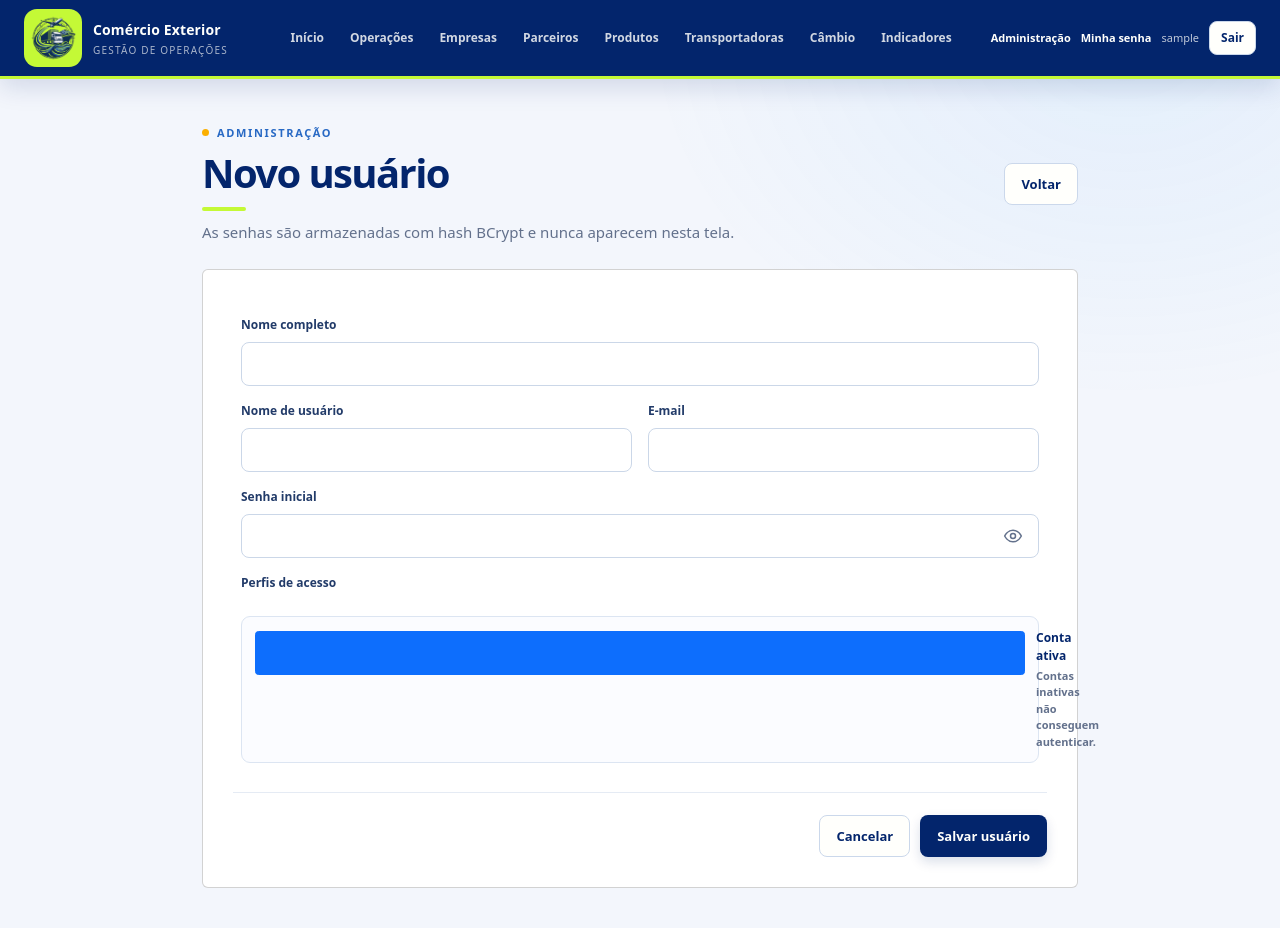
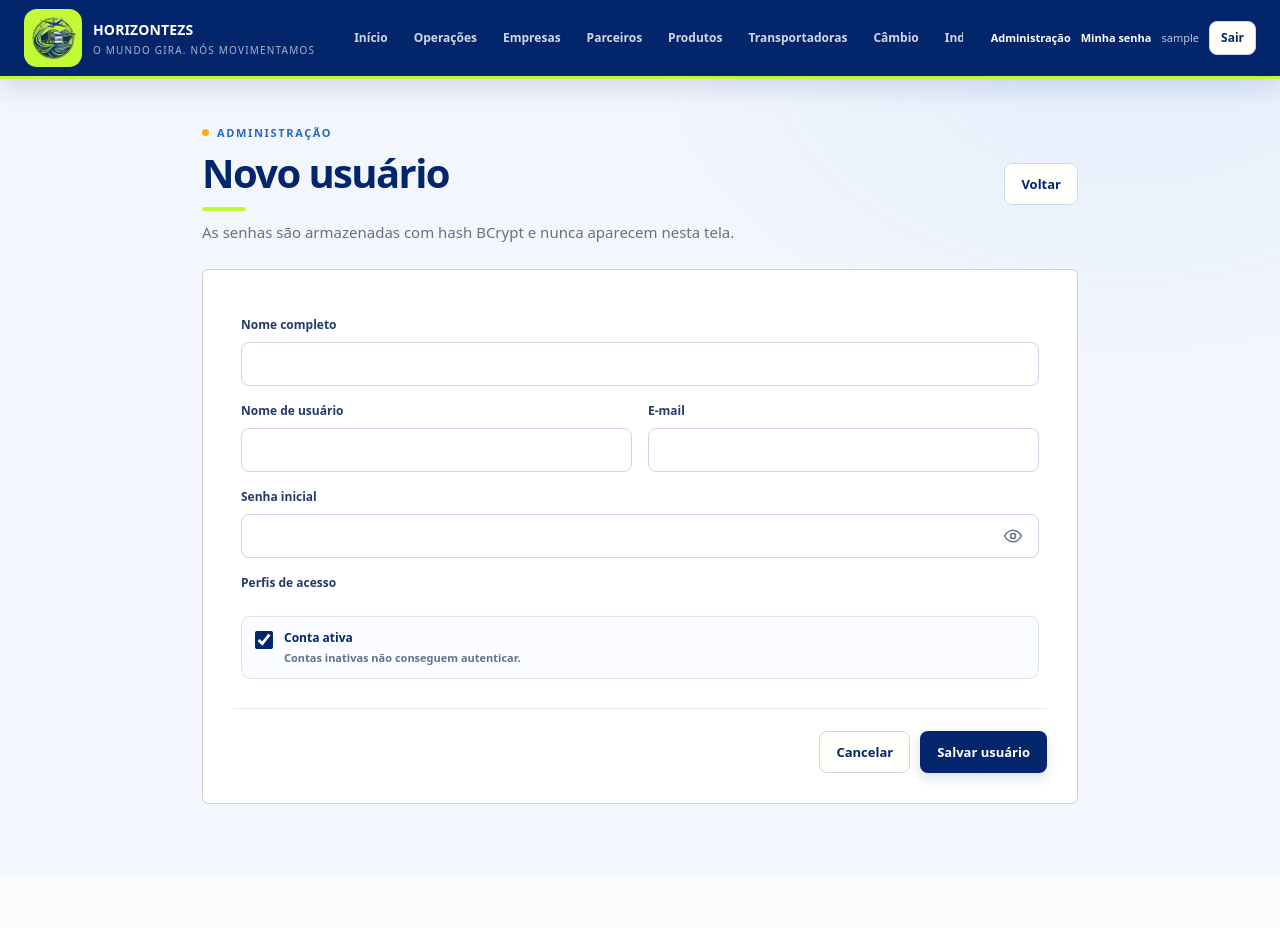
Before and after one commit to caua42826/Projeto-Web-Comercio-Exterior, a Spring Boot app: page /admin/usuarios/novo in a window 1280 px wide. Shown: the top 928 px of the page. After the commit the page ends 804 px from the top, so only its background shows below. Run offline with Spring Boot 4, Linux system fonts and the light colour scheme; the visitor is signed in with stand-in values (Sample User, id 1); data that the repository does not hold is empty; some of the project's set-up classes (security, data sources, template engines, error pages and the like) are left out, and stand-ins take their place.

Commit message:
Adicionando melhorias finais

```diff
--- a/src/main/resources/static/css/app.css
+++ b/src/main/resources/static/css/app.css
@@ -125,7 +125,7 @@ h1::after { display: block; width: 44px; height: 4px; margin-top: 12px; border-r
     box-shadow: 0 12px 32px rgb(3 37 108 / 6%);
 }
 .table-scroll { overflow-x: auto; }
-table { width: 100%; border-collapse: collapse; text-align: left; }
+table { width: 100%; border-collapse: collapse; text-align: center; }
 th, td { padding: 15px 16px; border-bottom: 1px solid #e8edf5; vertical-align: middle; }
 th { color: var(--porcelain); background: var(--imperial-blue); font-size: 10px; font-weight: 750; letter-spacing: .09em; text-transform: uppercase; white-space: nowrap; }
 td { color: #304465; font-size: 13px; }
@@ -134,8 +134,10 @@ tbody tr:nth-child(even) { background: #f8faff; }
 tbody tr:hover { background: #eef6ff; }
 tbody tr:last-child td { border-bottom: 0; }
 .strong { color: var(--imperial-blue); font-weight: 700; }
-.actions-heading { text-align: right; }
-.actions { display: flex; justify-content: flex-end; align-items: center; gap: 8px; white-space: nowrap; }
+.actions-heading { text-align: center; }
+.actions { text-align: center; white-space: nowrap; }
+.actions > a, .actions > form { display: inline-flex; vertical-align: middle; }
+.actions > a + a, .actions > a + form, .actions > form + a, .actions > form + form { margin-left: 8px; }
 .actions form { margin: 0; }
 
 .button {
@@ -307,9 +309,10 @@ tbody tr:last-child td { border-bottom: 0; }
 .cinematic-title {
     margin: 0;
     color: #fff;
+    font-family: "Ubuntu", sans-serif;
     font-size: clamp(2.8rem, 9vw, 8.5rem);
     font-weight: 650;
-    letter-spacing: clamp(.08em, 1.2vw, .2em);
+    letter-spacing: clamp(.05em, .8vw, .13em);
     line-height: 1;
     text-align: center;
     text-shadow: 0 3px 28px rgb(0 0 0 / 35%);
@@ -359,6 +362,25 @@ tbody tr:last-child td { border-bottom: 0; }
 .check-list { display: grid; gap: 9px; }
 .check-option { display: flex; align-items: flex-start; gap: 11px; padding: 12px 13px; border: 1px solid var(--line); border-radius: 9px; background: #fbfcff; cursor: pointer; }
 .check-option .form-check-input { flex: 0 0 auto; margin: 2px 0 0; accent-color: var(--imperial-blue); }
+.field .check-option .form-check-input {
+    width: 18px;
+    height: 18px;
+    min-height: 18px;
+    flex: 0 0 18px;
+    margin: 2px 0 0;
+    padding: 0;
+    appearance: auto;
+    border: 1px solid #9aacc5;
+    border-radius: 4px;
+    background: #fff;
+}
+.permission-field { gap: 7px; }
+.permission-help { margin: 0 0 5px; color: var(--muted); font-size: 12px; line-height: 1.5; }
+.permission-field .check-list { width: 100%; }
+.permission-field .check-option { align-items: flex-start; min-width: 0; }
+.permission-field .check-option > span { min-width: 0; }
+.permission-field .check-option small { color: var(--muted); line-height: 1.45; }
+.permission-field .check-option code { color: #285a9f; font-size: 10px; font-weight: 700; }
 .check-option strong, .check-option small { display: block; }
 .check-option strong { color: var(--imperial-blue); font-size: 12px; }
 .check-option small { margin-top: 3px; color: var(--muted); font-size: 11px; }
@@ -402,7 +424,7 @@ tbody tr:last-child td { border-bottom: 0; }
     .login-auth-shell { margin: 0 auto; }
     .login-auth-card { padding: 25px 21px; }
     .cinematic-hero { min-height: 460px; }
-    .cinematic-title { max-width: calc(100% - 28px); font-size: clamp(2.5rem, 12vw, 5rem); letter-spacing: .07em; }
+    .cinematic-title { max-width: calc(100% - 28px); font-size: clamp(2.5rem, 12vw, 5rem); letter-spacing: .04em; }
     .cinematic-subtitle { margin-top: 19px; }
     .cinematic-tagline { max-width: 340px; margin-right: auto; margin-left: auto; }
     .admin-counts dl { grid-template-columns: repeat(2, minmax(0, 1fr)); }
--- a/src/main/resources/templates/empresas/lista.html
+++ b/src/main/resources/templates/empresas/lista.html
@@ -32,7 +32,7 @@
                     <th>Porte</th>
                     <th>Atuação</th>
                     <th>Status</th>
-                    <th class="actions-heading">Ações</th>
+                    <th class="actions-heading" th:if="${podeGerenciarDados}">Ações</th>
                 </tr>
                 </thead>
                 <tbody>
@@ -49,7 +49,7 @@
                         <span class="badge" th:classappend="${empresa.status} ? ' badge-active' : ' badge-inactive'"
                               th:text="${empresa.status} ? 'Ativa' : 'Inativa'">Ativa</span>
                     </td>
-                    <td class="actions">
+                    <td class="actions" th:if="${podeGerenciarDados}">
                         <a th:if="${podeGerenciarDados}" class="btn button button-small button-secondary"
                            th:href="@{/empresas/{id}/editar(id=${empresa.id})}">Editar</a>
                         <form th:if="${empresa.status and podeGerenciarDados}" th:action="@{/empresas/{id}/desativar(id=${empresa.id})}" method="post">
--- a/src/main/resources/templates/fragments/navegacao.html
+++ b/src/main/resources/templates/fragments/navegacao.html
@@ -1,10 +1,10 @@
 <header class="site-header" xmlns:th="http://www.thymeleaf.org" th:fragment="barra">
     <div class="site-header-inner">
-        <a class="brand" th:href="@{/}" aria-label="Comércio Exterior - início">
-            <img class="brand-mark" th:src="@{/images/logo-comercio-exterior.png}" alt="Logo do Comércio Exterior">
+        <a class="brand" th:href="@{/}" aria-label="HORIZONTEZS - início">
+            <img class="brand-mark" th:src="@{/images/logo-comercio-exterior.png}" alt="Logo HORIZONTEZS">
             <span>
-                <span class="brand-name">Comércio Exterior</span>
-                <span class="brand-caption">Gestão de operações</span>
+                <span class="brand-name">HORIZONTEZS</span>
+                <span class="brand-caption">O mundo gira. Nós movimentamos</span>
             </span>
         </a>
         <nav class="site-nav" aria-label="Navegação principal" th:if="${usuarioAutenticado != null}">
--- a/src/main/resources/templates/inicio.html
+++ b/src/main/resources/templates/inicio.html
@@ -2,7 +2,7 @@
 <html lang="pt-BR" xmlns:th="http://www.thymeleaf.org">
 <head><meta charset="UTF-8"><meta name="viewport" content="width=device-width, initial-scale=1"><title>Comércio Exterior</title><th:block th:replace="~{fragments/bootstrap :: estilos}"></th:block></head>
 <body>
-<div th:replace="~{fragments/navegacao :: barra}"></div><main class="container"><header class="page-header"><div><p class="eyebrow">Projeto acadêmico</p><h1>Comércio Exterior</h1><p class="subtitle">Acesse os cadastros e acompanhe as operações.</p></div></header>
+<div th:replace="~{fragments/navegacao :: barra}"></div><main class="container"><header class="page-header"><div><p class="eyebrow">Projeto acadêmico</p><h1>Visão geral</h1><p class="subtitle">Acesse os cadastros e acompanhe as operações.</p></div></header>
 <section class="home-grid">
 <a class="home-card card" th:href="@{/operacoes}"><strong>Operações</strong><span>Registros e dados associados</span><span class="home-card-count" data-categoria="operacoes" th:text="${contagens.operacoes}">0</span><span class="home-card-total">Total cadastrado</span></a>
 <a class="home-card card" th:href="@{/empresas}"><strong>Empresas</strong><span>Empresas participantes</span><span class="home-card-count" data-categoria="empresas" th:text="${contagens.empresas}">0</span><span class="home-card-total">Total cadastrado</span></a>
--- a/src/main/resources/templates/login.html
+++ b/src/main/resources/templates/login.html
@@ -5,6 +5,9 @@
     <meta name="viewport" content="width=device-width, initial-scale=1">
     <meta name="theme-color" content="#061a3b">
     <title>HORIZONTEZS | Acesso</title>
+    <link rel="preconnect" href="https://fonts.googleapis.com">
+    <link rel="preconnect" href="https://fonts.gstatic.com" crossorigin>
+    <link href="https://fonts.googleapis.com/css2?family=Ubuntu:wght@300..700&display=swap" rel="stylesheet">
     <th:block th:replace="~{fragments/bootstrap :: estilos}"></th:block>
 </head>
 <body class="login-page">
--- a/src/main/resources/templates/parceiros/lista.html
+++ b/src/main/resources/templates/parceiros/lista.html
@@ -5,7 +5,7 @@
 <div th:replace="~{fragments/navegacao :: barra}"></div><main class="container">
     <header class="page-header"><div><p class="eyebrow">Cadastros</p><h1>Parceiros</h1><p class="subtitle">Empresas e organizações que participam das operações.</p></div><a th:if="${podeGerenciarDados}" class="btn button button-primary" th:href="@{/parceiros/novo}">Novo parceiro</a></header>
     <div class="notice notice-success" th:if="${mensagem}" th:text="${mensagem}"></div><div class="notice notice-error" th:if="${erro}" th:text="${erro}"></div>
-    <section class="panel"><div class="table-scroll" th:if="${!parceiros.isEmpty()}"><table class="table align-middle"><thead><tr><th>Nome</th><th>País</th><th>Continente</th><th>Tipo</th><th>Setor</th><th>Confiabilidade</th><th>Status</th><th class="actions-heading">Ações</th></tr></thead><tbody>
-    <tr th:each="p : ${parceiros}"><td class="strong" th:text="${p.nome}"></td><td th:text="${p.pais ?: '—'}"></td><td th:text="${p.continente ?: '—'}"></td><td th:text="${p.tipo ?: '—'}"></td><td th:text="${p.setor ?: '—'}"></td><td th:text="${p.avaliacaoConfiabilidade != null ? p.avaliacaoConfiabilidade : '—'}"></td><td><span class="badge" th:classappend="${p.status} ? ' badge-active' : ' badge-inactive'" th:text="${p.status} ? 'Ativo' : 'Inativo'"></span></td><td class="actions"><a th:if="${podeGerenciarDados}" class="btn button button-small button-secondary" th:href="@{/parceiros/{id}/editar(id=${p.id})}">Editar</a><form th:if="${p.status and podeGerenciarDados}" th:action="@{/parceiros/{id}/desativar(id=${p.id})}" method="post"><button class="btn button button-small button-danger" type="submit">Desativar</button></form></td></tr>
+    <section class="panel"><div class="table-scroll" th:if="${!parceiros.isEmpty()}"><table class="table align-middle"><thead><tr><th>Nome</th><th>País</th><th>Continente</th><th>Tipo</th><th>Setor</th><th>Confiabilidade</th><th>Status</th><th class="actions-heading" th:if="${podeGerenciarDados}">Ações</th></tr></thead><tbody>
+    <tr th:each="p : ${parceiros}"><td class="strong" th:text="${p.nome}"></td><td th:text="${p.pais ?: '—'}"></td><td th:text="${p.continente ?: '—'}"></td><td th:text="${p.tipo ?: '—'}"></td><td th:text="${p.setor ?: '—'}"></td><td th:text="${p.avaliacaoConfiabilidade != null ? p.avaliacaoConfiabilidade : '—'}"></td><td><span class="badge" th:classappend="${p.status} ? ' badge-active' : ' badge-inactive'" th:text="${p.status} ? 'Ativo' : 'Inativo'"></span></td><td class="actions" th:if="${podeGerenciarDados}"><a class="btn button button-small button-secondary" th:href="@{/parceiros/{id}/editar(id=${p.id})}">Editar</a><form th:if="${p.status}" th:action="@{/parceiros/{id}/desativar(id=${p.id})}" method="post"><button class="btn button button-small button-danger" type="submit">Desativar</button></form></td></tr>
     </tbody></table></div><div class="empty-state" th:if="${parceiros.isEmpty()}"><h2>Nenhum parceiro cadastrado</h2><a th:if="${podeGerenciarDados}" class="btn button button-primary" th:href="@{/parceiros/novo}">Cadastrar parceiro</a></div></section>
 </main></body></html>
--- a/src/main/resources/templates/produtos/lista.html
+++ b/src/main/resources/templates/produtos/lista.html
@@ -4,6 +4,6 @@
 <body>
 <div th:replace="~{fragments/navegacao :: barra}"></div><main class="container"><header class="page-header"><div><p class="eyebrow">Cadastros</p><h1>Produtos</h1><p class="subtitle">Catálogo de produtos usados nos itens das operações.</p></div><a th:if="${podeGerenciarDados}" class="btn button button-primary" th:href="@{/produtos/novo}">Novo produto</a></header>
 <div class="notice notice-success" th:if="${mensagem}" th:text="${mensagem}"></div><div class="notice notice-error" th:if="${erro}" th:text="${erro}"></div>
-<section class="panel"><div class="table-scroll" th:if="${!produtos.isEmpty()}"><table class="table align-middle"><thead><tr><th>Descrição</th><th>Categoria</th><th>NCM</th><th>Unidade</th><th>Licença</th><th>Status</th><th class="actions-heading">Ações</th></tr></thead><tbody>
-<tr th:each="p : ${produtos}"><td class="strong" th:text="${p.descricao}"></td><td th:text="${p.categoria ?: '—'}"></td><td th:text="${p.ncmSintetico ?: '—'}"></td><td th:text="${p.unidadeMedida ?: '—'}"></td><td th:text="${p.necessitaLicenca} ? 'Sim' : 'Não'"></td><td><span class="badge" th:classappend="${p.status} ? ' badge-active' : ' badge-inactive'" th:text="${p.status} ? 'Ativo' : 'Inativo'"></span></td><td class="actions"><a th:if="${podeGerenciarDados}" class="btn button button-small button-secondary" th:href="@{/produtos/{id}/editar(id=${p.id})}">Editar</a><form th:if="${p.status and podeGerenciarDados}" th:action="@{/produtos/{id}/desativar(id=${p.id})}" method="post"><button class="btn button button-small button-danger" type="submit">Desativar</button></form></td></tr>
+<section class="panel"><div class="table-scroll" th:if="${!produtos.isEmpty()}"><table class="table align-middle"><thead><tr><th>Descrição</th><th>Categoria</th><th>NCM</th><th>Unidade</th><th>Licença</th><th>Status</th><th class="actions-heading" th:if="${podeGerenciarDados}">Ações</th></tr></thead><tbody>
+<tr th:each="p : ${produtos}"><td class="strong" th:text="${p.descricao}"></td><td th:text="${p.categoria ?: '—'}"></td><td th:text="${p.ncmSintetico ?: '—'}"></td><td th:text="${p.unidadeMedida ?: '—'}"></td><td th:text="${p.necessitaLicenca} ? 'Sim' : 'Não'"></td><td><span class="badge" th:classappend="${p.status} ? ' badge-active' : ' badge-inactive'" th:text="${p.status} ? 'Ativo' : 'Inativo'"></span></td><td class="actions" th:if="${podeGerenciarDados}"><a class="btn button button-small button-secondary" th:href="@{/produtos/{id}/editar(id=${p.id})}">Editar</a><form th:if="${p.status}" th:action="@{/produtos/{id}/desativar(id=${p.id})}" method="post"><button class="btn button button-small button-danger" type="submit">Desativar</button></form></td></tr>
 </tbody></table></div><div class="empty-state" th:if="${produtos.isEmpty()}"><h2>Nenhum produto cadastrado</h2><a th:if="${podeGerenciarDados}" class="btn button button-primary" th:href="@{/produtos/novo}">Cadastrar produto</a></div></section></main></body></html>
--- a/src/main/resources/templates/taxas-cambio/lista.html
+++ b/src/main/resources/templates/taxas-cambio/lista.html
@@ -4,6 +4,6 @@
 <body>
 <div th:replace="~{fragments/navegacao :: barra}"></div><main class="container"><header class="page-header"><div><p class="eyebrow">Cadastros de referência</p><h1>Taxas de câmbio</h1><p class="subtitle">Taxas médias por moeda e mês de referência.</p></div><a th:if="${podeGerenciarDados}" class="btn button button-primary" th:href="@{/taxas-cambio/nova}">Nova taxa</a></header>
 <div class="notice notice-success" th:if="${mensagem}" th:text="${mensagem}"></div><div class="notice notice-error" th:if="${erro}" th:text="${erro}"></div>
-<section class="panel"><div class="table-scroll" th:if="${!taxas.isEmpty()}"><table class="table align-middle"><thead><tr><th>Mês de referência</th><th>Moeda</th><th>Taxa média (BRL)</th><th class="actions-heading">Ações</th></tr></thead><tbody>
-<tr th:each="t : ${taxas}"><td th:text="${t.mesAno != null ? #temporals.format(t.mesAno, 'MM/yyyy') : '—'}"></td><td class="strong" th:text="${t.moeda}"></td><td th:text="${t.taxaMediaBRL}"></td><td class="actions"><a th:if="${podeGerenciarDados}" class="btn button button-small button-secondary" th:href="@{/taxas-cambio/{id}/editar(id=${t.id})}">Editar</a></td></tr>
+<section class="panel"><div class="table-scroll" th:if="${!taxas.isEmpty()}"><table class="table align-middle"><thead><tr><th>Mês de referência</th><th>Moeda</th><th>Taxa média (BRL)</th><th class="actions-heading" th:if="${podeGerenciarDados}">Ações</th></tr></thead><tbody>
+<tr th:each="t : ${taxas}"><td th:text="${t.mesAno != null ? #temporals.format(t.mesAno, 'MM/yyyy') : '—'}"></td><td class="strong" th:text="${t.moeda}"></td><td th:text="${t.taxaMediaBRL}"></td><td class="actions" th:if="${podeGerenciarDados}"><a class="btn button button-small button-secondary" th:href="@{/taxas-cambio/{id}/editar(id=${t.id})}">Editar</a></td></tr>
 </tbody></table></div><div class="empty-state" th:if="${taxas.isEmpty()}"><h2>Nenhuma taxa cadastrada</h2><a th:if="${podeGerenciarDados}" class="btn button button-primary" th:href="@{/taxas-cambio/nova}">Cadastrar taxa</a></div></section></main></body></html>
--- a/src/main/resources/templates/transportadoras/lista.html
+++ b/src/main/resources/templates/transportadoras/lista.html
@@ -4,6 +4,6 @@
 <body>
 <div th:replace="~{fragments/navegacao :: barra}"></div><main class="container"><header class="page-header"><div><p class="eyebrow">Cadastros</p><h1>Transportadoras</h1><p class="subtitle">Empresas de transporte vinculadas às operações.</p></div><a th:if="${podeGerenciarDados}" class="btn button button-primary" th:href="@{/transportadoras/nova}">Nova transportadora</a></header>
 <div class="notice notice-success" th:if="${mensagem}" th:text="${mensagem}"></div><div class="notice notice-error" th:if="${erro}" th:text="${erro}"></div>
-<section class="panel"><div class="table-scroll" th:if="${!transportadoras.isEmpty()}"><table class="table align-middle"><thead><tr><th>Nome</th><th>Modal</th><th>País sede</th><th>Prazo médio</th><th>Avaliação</th><th>Status</th><th class="actions-heading">Ações</th></tr></thead><tbody>
-<tr th:each="t : ${transportadoras}"><td class="strong" th:text="${t.nome}"></td><td th:text="${t.modalPrincipal ?: '—'}"></td><td th:text="${t.paisSede ?: '—'}"></td><td th:text="${t.prazoMedioDias != null ? t.prazoMedioDias + ' dias' : '—'}"></td><td th:text="${t.avaliacaoServico != null ? t.avaliacaoServico : '—'}"></td><td><span class="badge" th:classappend="${t.status} ? ' badge-active' : ' badge-inactive'" th:text="${t.status} ? 'Ativa' : 'Inativa'"></span></td><td class="actions"><a th:if="${podeGerenciarDados}" class="btn button button-small button-secondary" th:href="@{/transportadoras/{id}/editar(id=${t.id})}">Editar</a><form th:if="${t.status and podeGerenciarDados}" th:action="@{/transportadoras/{id}/desativar(id=${t.id})}" method="post"><button class="btn button button-small button-danger" type="submit">Desativar</button></form></td></tr>
+<section class="panel"><div class="table-scroll" th:if="${!transportadoras.isEmpty()}"><table class="table align-middle"><thead><tr><th>Nome</th><th>Modal</th><th>País sede</th><th>Prazo médio</th><th>Avaliação</th><th>Status</th><th class="actions-heading" th:if="${podeGerenciarDados}">Ações</th></tr></thead><tbody>
+<tr th:each="t : ${transportadoras}"><td class="strong" th:text="${t.nome}"></td><td th:text="${t.modalPrincipal ?: '—'}"></td><td th:text="${t.paisSede ?: '—'}"></td><td th:text="${t.prazoMedioDias != null ? t.prazoMedioDias + ' dias' : '—'}"></td><td th:text="${t.avaliacaoServico != null ? t.avaliacaoServico : '—'}"></td><td><span class="badge" th:classappend="${t.status} ? ' badge-active' : ' badge-inactive'" th:text="${t.status} ? 'Ativa' : 'Inativa'"></span></td><td class="actions" th:if="${podeGerenciarDados}"><a class="btn button button-small button-secondary" th:href="@{/transportadoras/{id}/editar(id=${t.id})}">Editar</a><form th:if="${t.status}" th:action="@{/transportadoras/{id}/desativar(id=${t.id})}" method="post"><button class="btn button button-small button-danger" type="submit">Desativar</button></form></td></tr>
 </tbody></table></div><div class="empty-state" th:if="${transportadoras.isEmpty()}"><h2>Nenhuma transportadora cadastrada</h2><a th:if="${podeGerenciarDados}" class="btn button button-primary" th:href="@{/transportadoras/nova}">Cadastrar transportadora</a></div></section></main></body></html>
```
Also changed, not shown: src/main/resources/templates/admin/perfis/formulario.html (+14 -1 lines), 1 other file.
